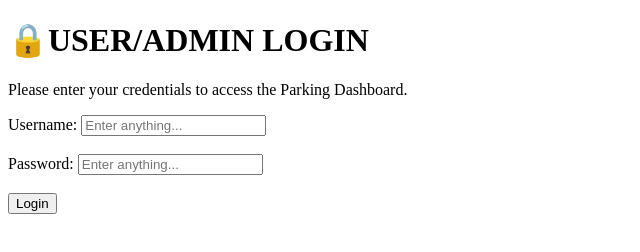
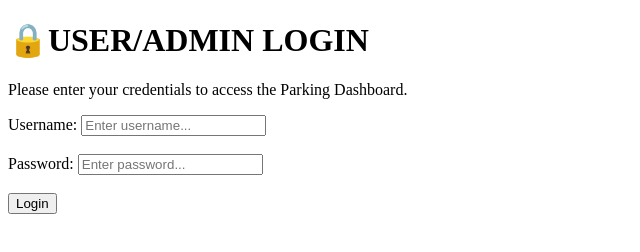
Before and after one commit to Rahul777111/parkinglotsystem, a plain HTML site: page index.html in a window 1280 px wide. Shown: the full height of the page, 0-640 px from the left. Drawn offline with Linux system fonts and the light colour scheme.

Commit message:
Update index.html

```diff
--- a/index.html
+++ b/index.html
@@ -17,12 +17,12 @@
             <form onsubmit="event.preventDefault(); document.getElementById('login-view').hidden = true; document.getElementById('dashboard-view').hidden = false;">
                 <div>
                     <label>Username:</label>
-                    <input type="text" placeholder="Enter anything..." required>
+                    <input type="text" placeholder="Enter username..." required>
                 </div>
                 <br>
                 <div>
                     <label>Password:</label>
-                    <input type="password" placeholder="Enter anything..." required>
+                    <input type="password" placeholder="Enter password..." required>
                 </div>
                 <br>
                 <input type="submit" value="Login">
```
